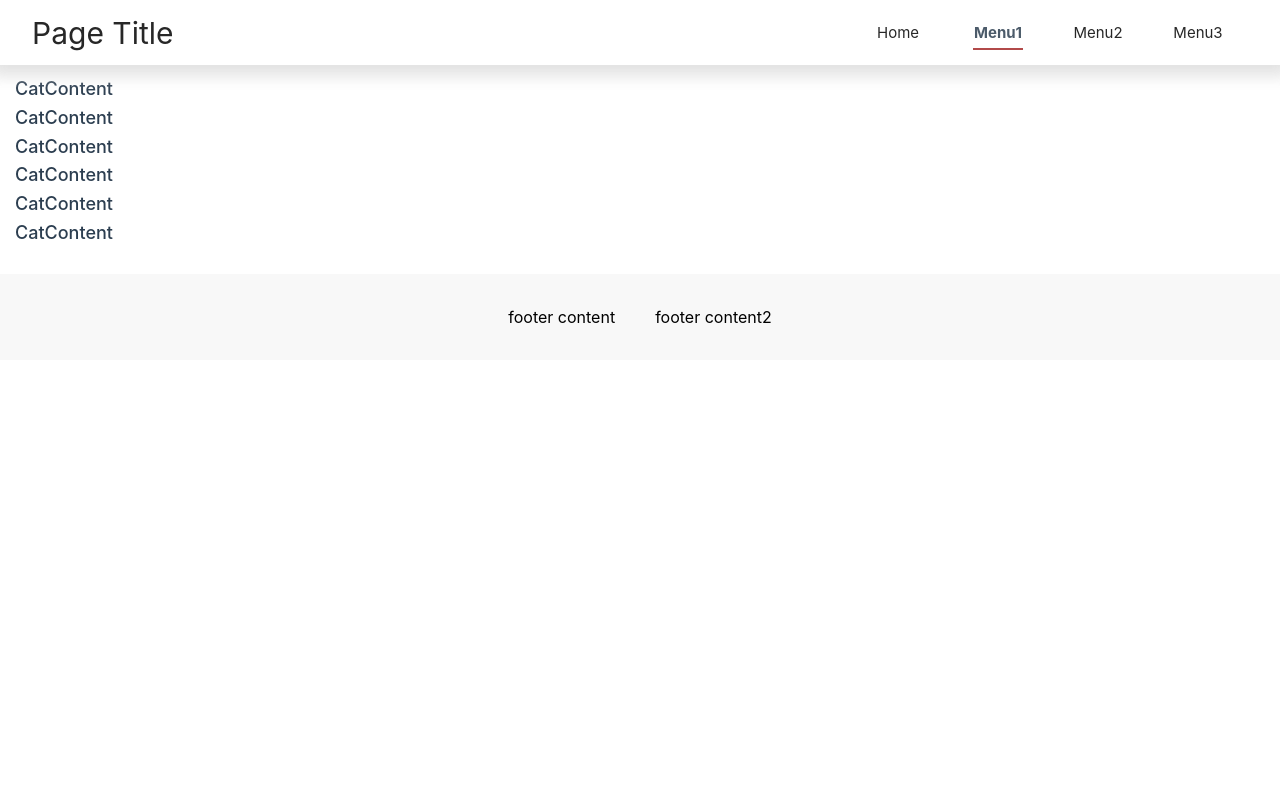
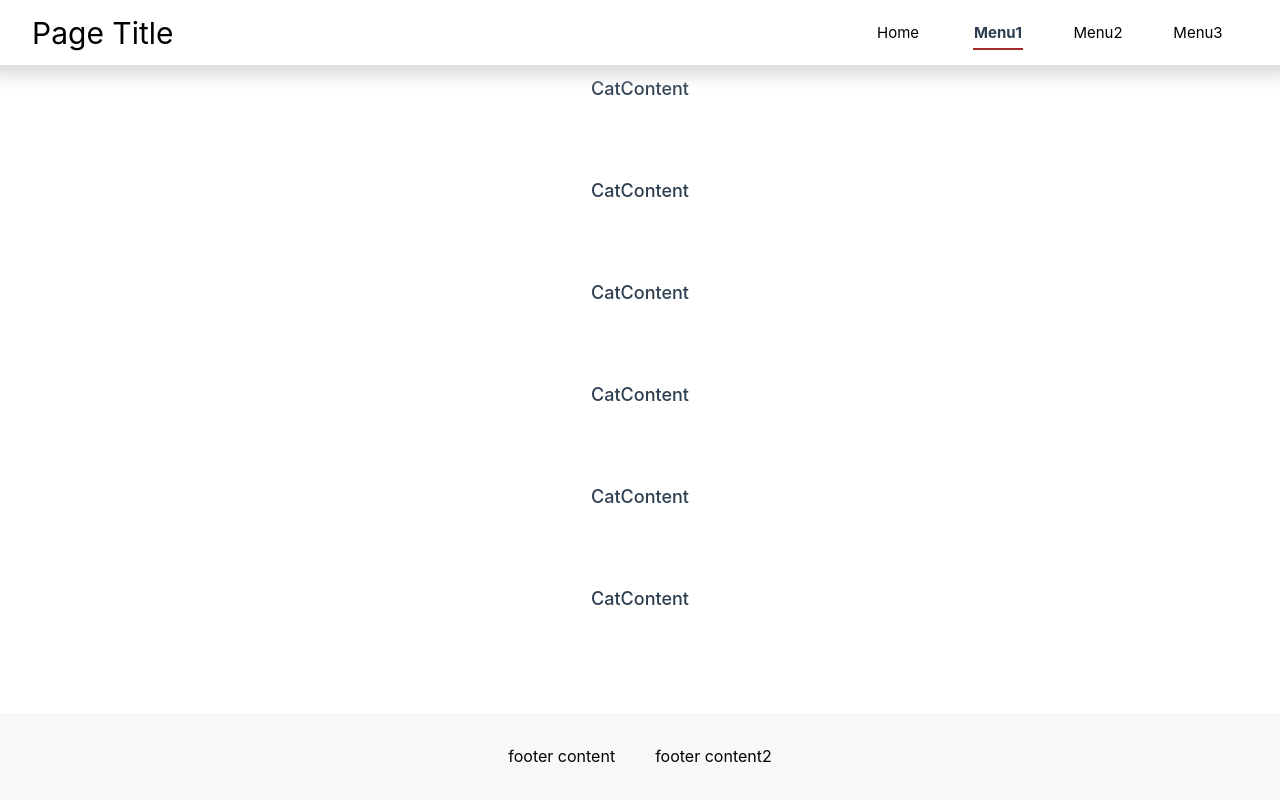
Before and after one commit to CheonBi/vue-app, a Vue app: page /cat in a window 1280 px wide. Built offline with nearby package versions, Linux system fonts and the light colour scheme.

Commit message:
Update main content align

```diff
--- a/src/App.vue
+++ b/src/App.vue
@@ -5,8 +5,6 @@ import MainFooter from './components/MainFooter.vue'
 </script>
 
 <template>
-
-
   <div class="app__wrapper">
     <MainHeader/>
 
--- a/src/assets/header.css
+++ b/src/assets/header.css
@@ -1,8 +1,8 @@
 .header__wrap{
     position: sticky;
     top: 0;
-    opacity: 0.85;
-    backdrop-filter: blur(10px);
+    /* opacity: 0.85;
+    backdrop-filter: blur(10px); */
 }
 
 .menu {
--- a/src/assets/main.css
+++ b/src/assets/main.css
@@ -8,7 +8,7 @@
   flex-wrap: nowrap;
   margin: 0;
   font-weight: normal;
-
+  height: 100vh;
 }
 
 .app__wrapper{
@@ -22,7 +22,8 @@
   display: flex;
   flex: 1;
   flex-direction: column;
-  padding: 10px 15px;
+  padding: 10px 0;
+  margin: 0 auto;
 }
 
 .main {
```
